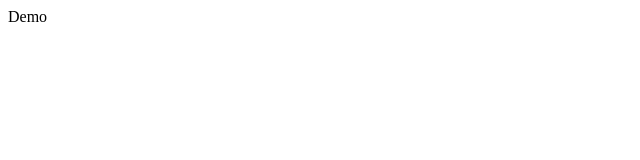
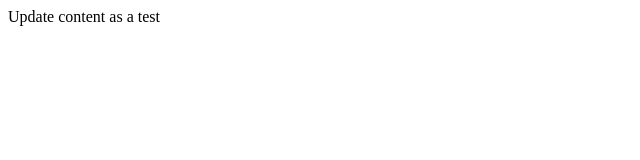
Before and after one commit to sunsf/sunsf.github.io, a plain HTML site: page index.html in a window 1280 px wide. Shown: the whole page, without its empty margins (0-640 px from the left). Drawn offline with Linux system fonts and the light colour scheme.

Commit message:
Update index.html

```diff
--- a/index.html
+++ b/index.html
@@ -1,6 +1,6 @@
 <html>
 <head><title>demo</title></head>
 <body>
-Demo
+Update content as a test
 </body>
 </html>
```
